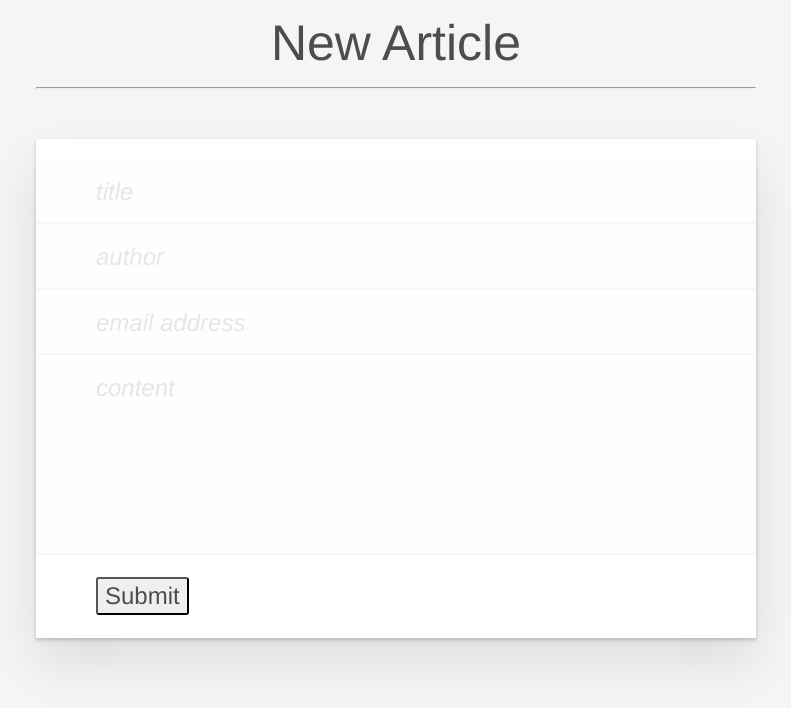
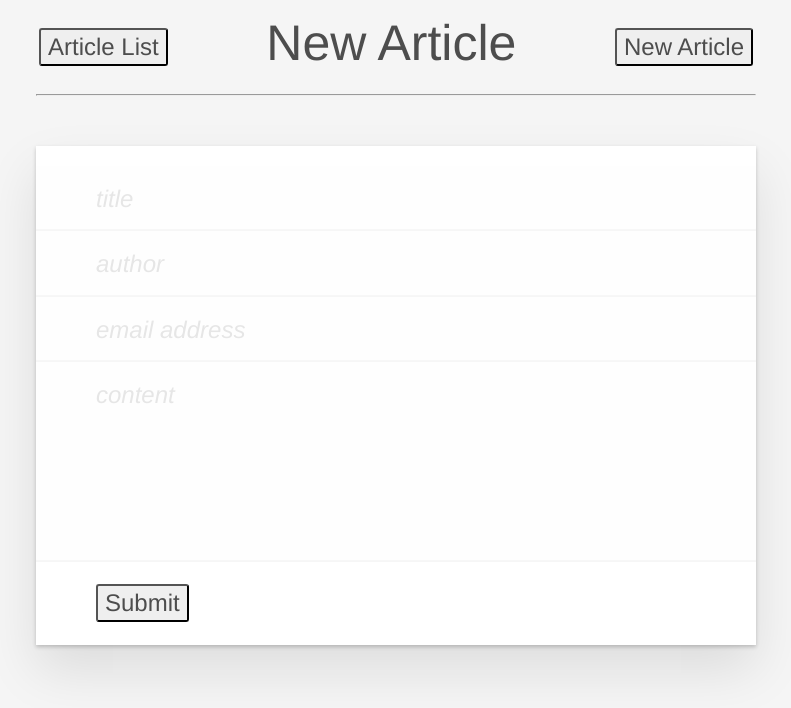
Before and after one commit to duync-pyco/bbs-vuejs, a Vue app: page /#/new-article in a window 1280 px wide. Shown: the top 708 px of the page, without its empty margins (244-1035 px from the left). Built offline with nearby package versions, Linux system fonts and the light colour scheme.

Commit message:
feat(navigation): adds buttons

```diff
--- a/src/components/navigation-bar/navigation-bar.css
+++ b/src/components/navigation-bar/navigation-bar.css
@@ -1,6 +1,15 @@
-h1 {
+#container {
+  display: flex;
+  align-items: center;
+}
+#title {
+  flex: 1;
   width: 100%;
   font-size: 50px;
   font-weight: 50;
   text-align: center;
 }
+.navigation-button {
+  margin-top: 10px;
+  color: #4d4d4d;
+}
--- a/src/components/navigation-bar/navigation-bar.vue
+++ b/src/components/navigation-bar/navigation-bar.vue
@@ -1,9 +1,20 @@
 <template>
-  <h1>{{ this.title }}</h1>
+  <div id="container">
+    <router-link to="/articles">
+      <Button class="navigation-button">Article List</Button>
+    </router-link>
+    <h1 id="title">{{ this.title }}</h1>
+    <router-link to="/new-article">
+      <Button class="navigation-button">New Article</Button>
+    </router-link>
+  </div>
 </template>
 
 <script>
+import Button from "@/elements/button/button";
+
 export default {
+  components: { Button },
   props: {
     title: {
       type: String,
```
